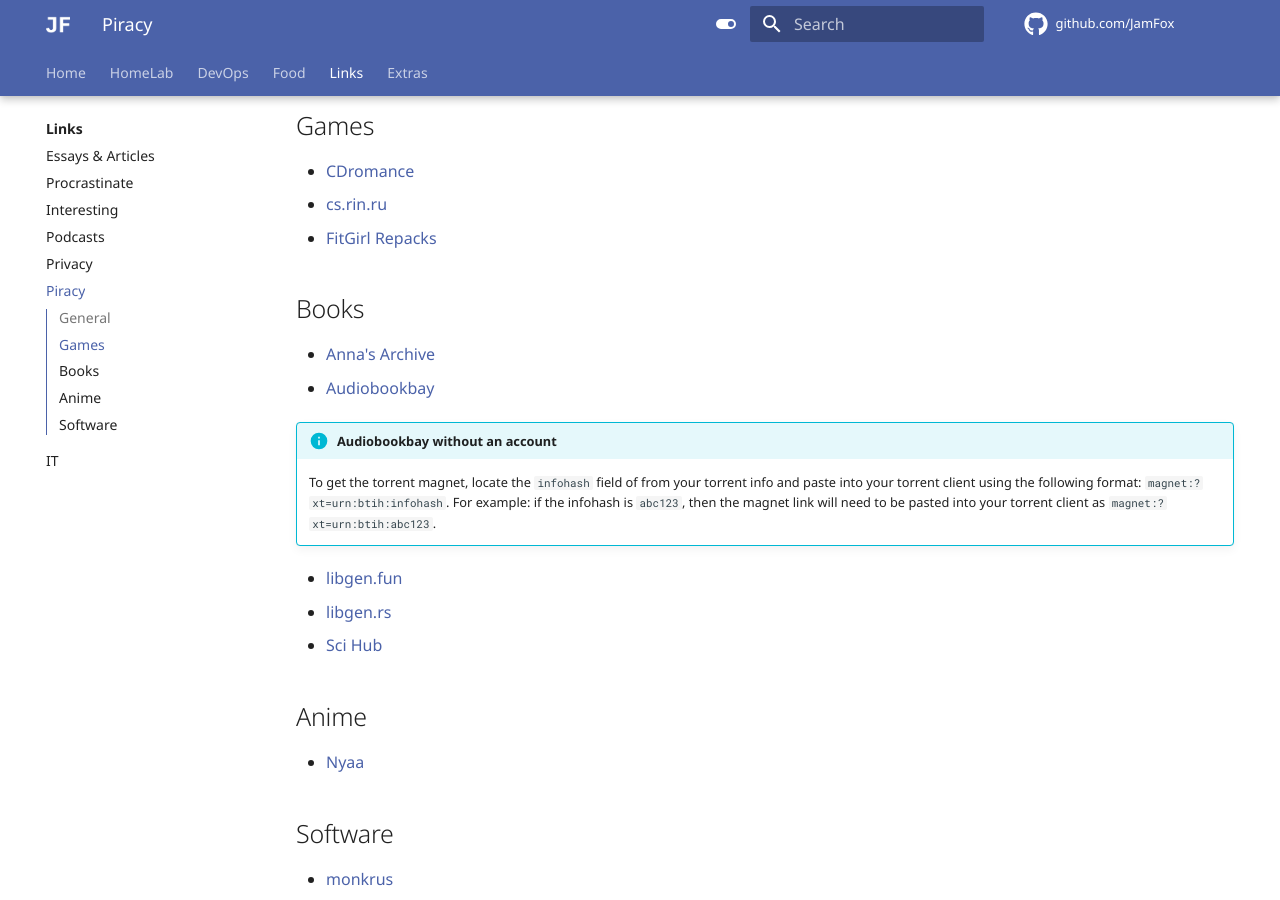
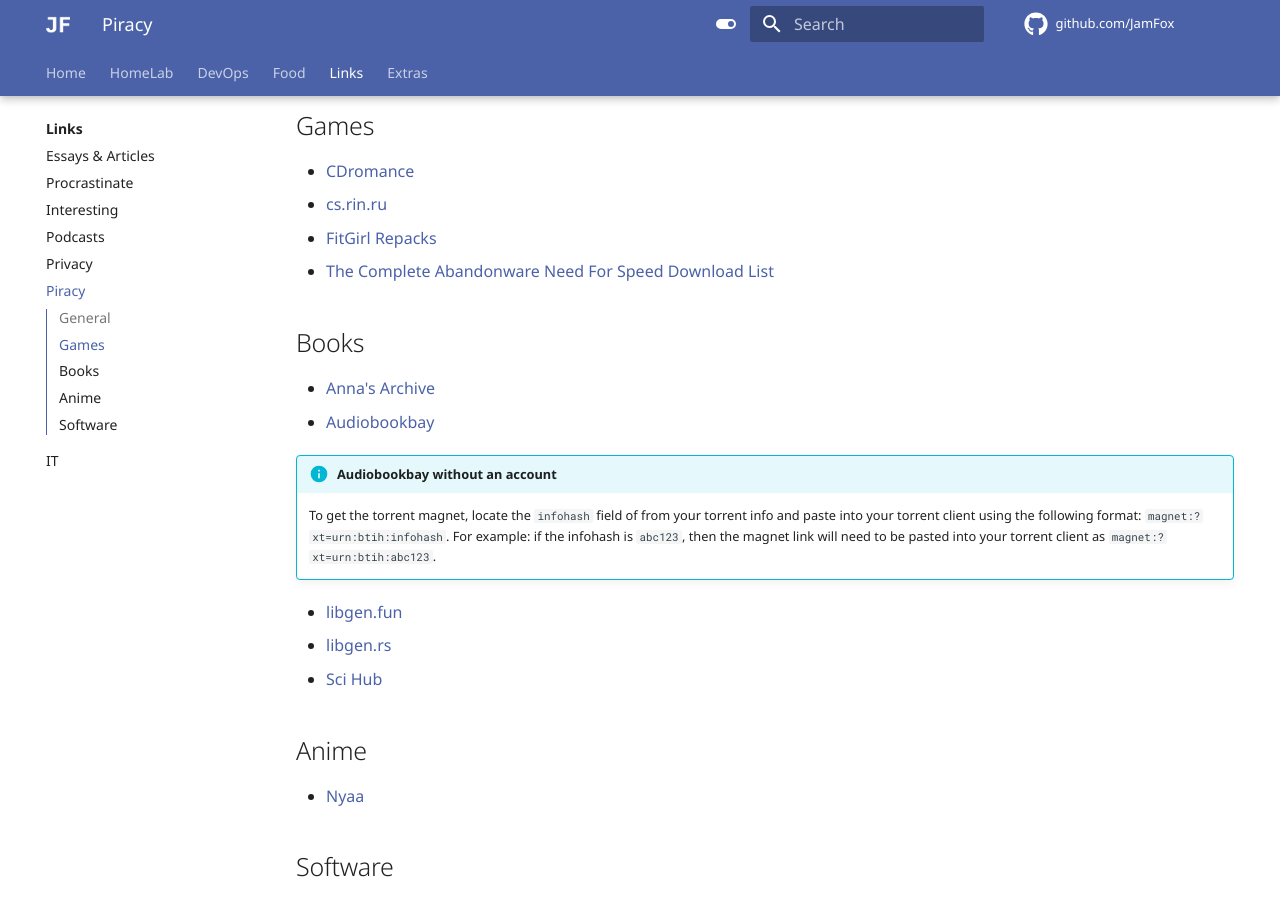
Before and after one commit to JamFox/docs.jamfox.dev, an MkDocs documentation site: the page built from docs/content/links/piracy.md, in a window 1280 px wide and 900 px high, scrolled down 419 px. Built offline with MkDocs 1.6.1 and Material for MkDocs 9.7.7, drawn with Linux system fonts in a browser that asks for light colours; comment, search, counter and statistics services are not loaded.

Commit message:
piracy: nfs aw

```diff
--- a/docs/content/links/piracy.md
+++ b/docs/content/links/piracy.md
@@ -18,6 +18,7 @@ title: Piracy
 - [CDromance](https://cdromance.com/)
 - [cs.rin.ru](https://cs.rin.ru/)
 - [FitGirl Repacks](http://fitgirl-repacks.site/)
+- [The Complete Abandonware Need For Speed Download List](https://old.reddit.com/r/abandonware/comments/zr41zu/the_complete_abandonware_need_for_speed_download)
 
 ## Books
 
```
